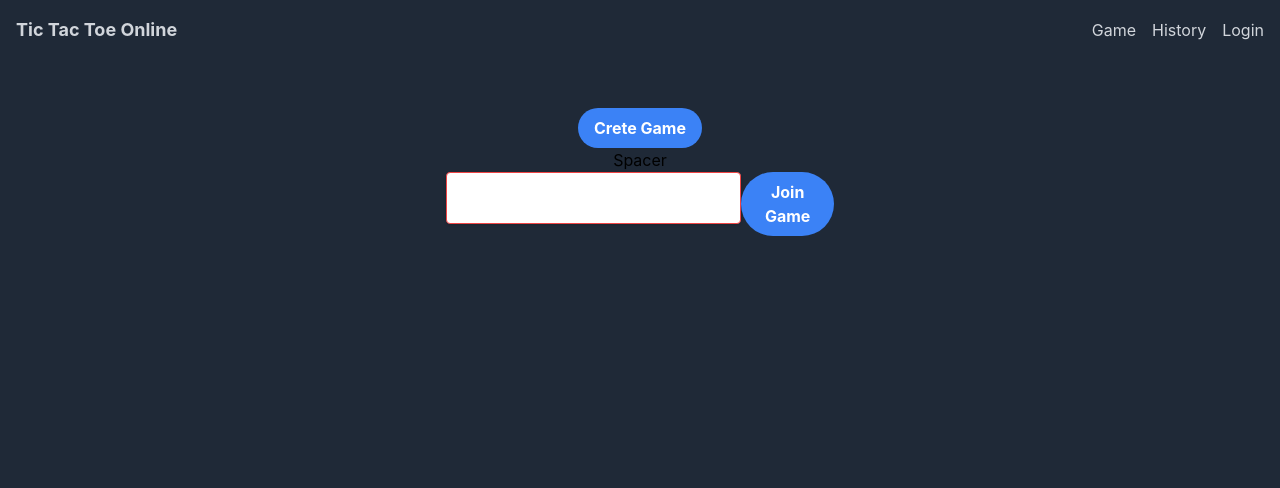
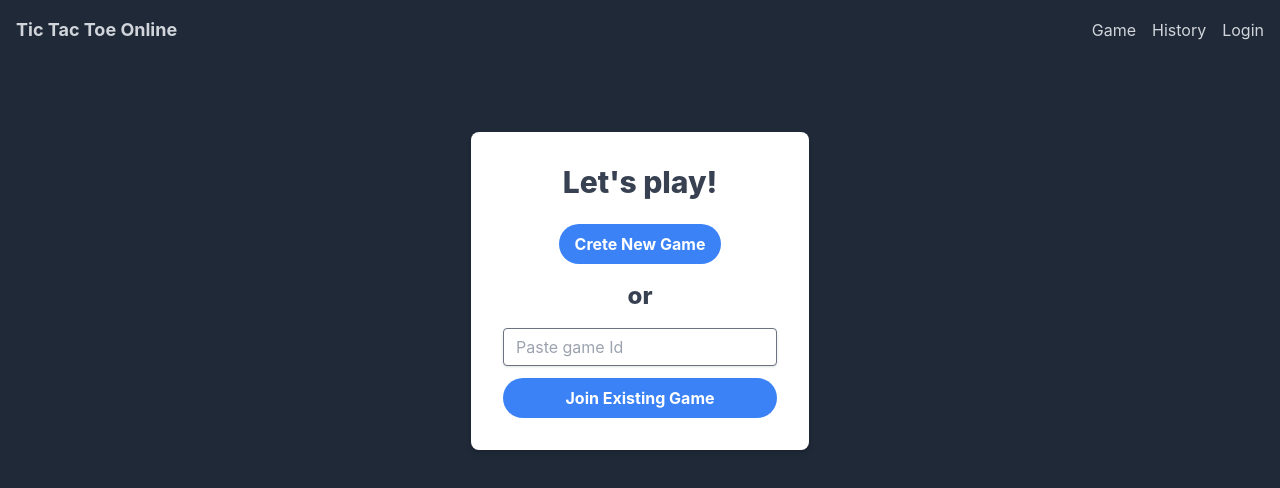
Before and after one commit to kjaroma/tic-tac-toe, a React (Create React App) app in the folder client/: page / in a window 1280 px wide. Shown: the top 488 px of the page. Built offline with nearby package versions, Linux system fonts and the light colour scheme.

Commit message:
Restyle create game screen

```diff
--- a/client/src/components/game/CreateGame.tsx
+++ b/client/src/components/game/CreateGame.tsx
@@ -23,8 +23,8 @@
   }
 
   return (
-    <div>
-      <button className="bg-blue-500 hover:bg-blue-700 text-white font-bold py-2 px-4 rounded-full" onClick={handleGameCreate}>Crete Game</button>
+    <div className="mb-4">
+      <button className="bg-blue-500 hover:bg-blue-700 text-white font-bold py-2 px-4 rounded-full" onClick={handleGameCreate}>Crete New Game</button>
     </div>
   )
 }
--- a/client/src/components/game/GameStarter.tsx
+++ b/client/src/components/game/GameStarter.tsx
@@ -7,11 +7,23 @@
 }
 
 const GameStarter = ({ onGameCreate, onGameJoin }: GameStarterProps) => {
-  return <>
-    <CreateGame onGameCreate={onGameCreate} />
-    <h2>Spacer</h2>
-    <GameJoin onGameJoin={onGameJoin} />
-  </>
+  return (
+    <div className="w-full mt-6">
+      <div className="bg-white shadow-md rounded-lg px-8 pt-8 pb-8 mb-4">
+        <div className="flex flex-col">
+          <div className="text-3xl text-gray-700 font-extrabold mb-6">
+            Let's play!
+          </div>
+          <CreateGame onGameCreate={onGameCreate} />
+          <div className="text-2xl text-gray-700 font-extrabold mb-4">
+            or
+          </div>
+          <GameJoin onGameJoin={onGameJoin} />
+        </div>
+      </div>
+    </div>
+
+  )
 }
 
 export default GameStarter
--- a/client/src/components/game/JoinGame.tsx
+++ b/client/src/components/game/JoinGame.tsx
@@ -17,10 +17,10 @@
     }
 
     return (
-    <div className="flex flex-row">
-        <input className="shadow border border-red-500 rounded w-full py-2 px-3 text-gray-700 mb-3 leading-tight focus:outline-none focus:shadow-outline"
-            value={gameId} onChange={handleChange} />
-        <button className="bg-blue-500 hover:bg-blue-700 text-white font-bold py-2 px-4 rounded-full" onClick={handleClick}>Join Game</button>
+    <div className="flex flex-col">
+        <input className="shadow border border-gray-500 rounded w-full py-2 px-3 text-gray-700 mb-3 leading-tight focus:outline-none focus:shadow-outline"
+            value={gameId} onChange={handleChange} placeholder="Paste game Id"/>
+        <button className="bg-blue-500 hover:bg-blue-700 text-white font-bold py-2 px-4 rounded-full" onClick={handleClick}>Join Existing Game</button>
     </div>
     )
 }
--- a/client/src/components/pages/Game.tsx
+++ b/client/src/components/pages/Game.tsx
@@ -8,9 +8,9 @@
   const onGameCreate = (gameId: string) => setGameId(gameId)
 
   return (
-    <div className="p-12">
+    <div className="flex flex-col items-center p-12">
       {gameId
-        ? <TicTacToeBoard gameId={"clr6t7m83000144cuq1szvqhc"} />
+        ? <TicTacToeBoard gameId={gameId} />
         : <GameStarter onGameCreate={onGameCreate} onGameJoin={onGameCreate} />
       }
     </div>
```
